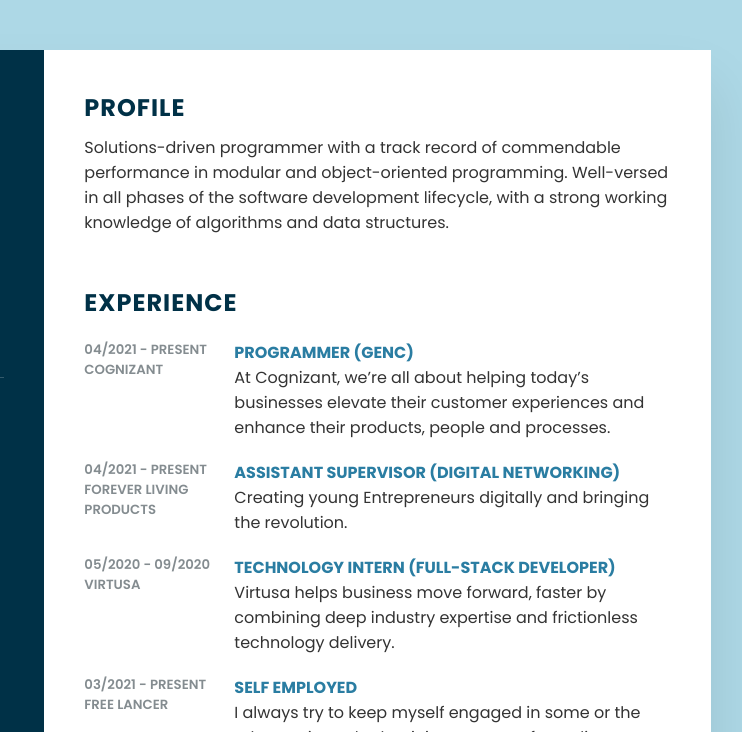
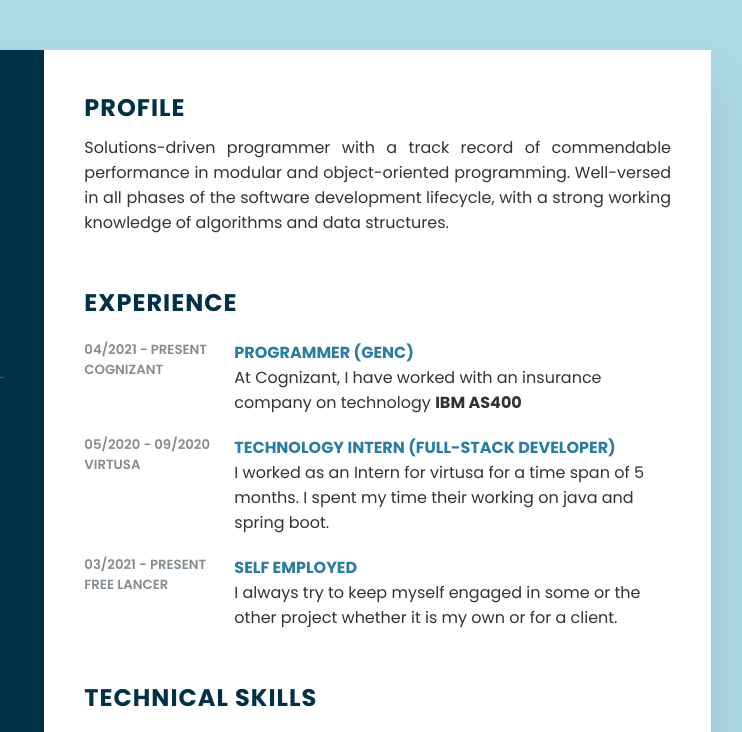
Before and after one commit to chiragseda/Resume2.0, a plain HTML site: page index.html in a window 1280 px wide. Shown: the top 732 px of the page, 429-1171 px from the left. Drawn offline with Linux system fonts and the light colour scheme.

Commit message:
few updates

```diff
--- a/index.html
+++ b/index.html
@@ -114,7 +114,7 @@
         <div class="rightSide">
             <div class="about">
                 <h2 class="title2">Profile</h2>
-                <p>Solutions-driven programmer with a track record of commendable performance in modular and object-oriented programming. Well-versed in all phases of the software development lifecycle, with a strong working knowledge of algorithms and data structures.</p>
+                <p style="text-align:Justify;">Solutions-driven programmer with a track record of commendable performance in modular and object-oriented programming. Well-versed in all phases of the software development lifecycle, with a strong working knowledge of algorithms and data structures.</p>
             </div>
             <div class="about">
                 <h2 class="title2">Experience</h2>
@@ -125,10 +125,10 @@
                     </div>
                     <div class="text">
                         <h4>Programmer (GenC)</h4>
-                        <p>At Cognizant, we’re all about helping today’s businesses elevate their customer experiences and enhance their products, people and processes.</p>
+                        <p>At Cognizant, I have worked with an insurance company on technology <strong>IBM AS400</strong></p>
                     </div>
                 </div>
-                <div class="box">
+<!--                 <div class="box">
                     <div class="year_company">
                         <h5>04/2021 - Present</h5>
                         <h5>Forever Living Products</h5>
@@ -137,7 +137,7 @@
                         <h4>Assistant Supervisor (Digital Networking)</h4>
                         <p>Creating young Entrepreneurs digitally and bringing the revolution.</p>
                     </div>
-                </div>
+                </div> -->
                 <div class="box">
                     <div class="year_company">
                         <h5>05/2020 - 09/2020</h5>
@@ -145,7 +145,7 @@
                     </div>
                     <div class="text">
                         <h4>Technology Intern (Full-Stack Developer)</h4>
-                        <p>Virtusa helps business move forward, faster by combining deep industry expertise and frictionless technology delivery.</p>
+                        <p>I worked as an Intern for virtusa for a time span of 5 months. I spent my time their working on java and spring boot.</p>
                     </div>
                 </div>
                 <div class="box">
@@ -158,7 +158,7 @@
                         <p>I always try to keep myself engaged in some or the other project whether it is my own or for a client.</p>
                     </div>
                 </div>
-                <div class="box">
+<!--                 <div class="box">
                     <div class="year_company">
                         <h5>04/2021 - Present</h5>
                         <h5>Teacher</h5>
@@ -167,7 +167,7 @@
                         <h4>Home Tuitions</h4>
                         <p>I provided tuitions to many students during this pandemic in online mode.</p>
                     </div>
-                </div>
+                </div> -->
 
             </div>
             <div class="about skills">
```
